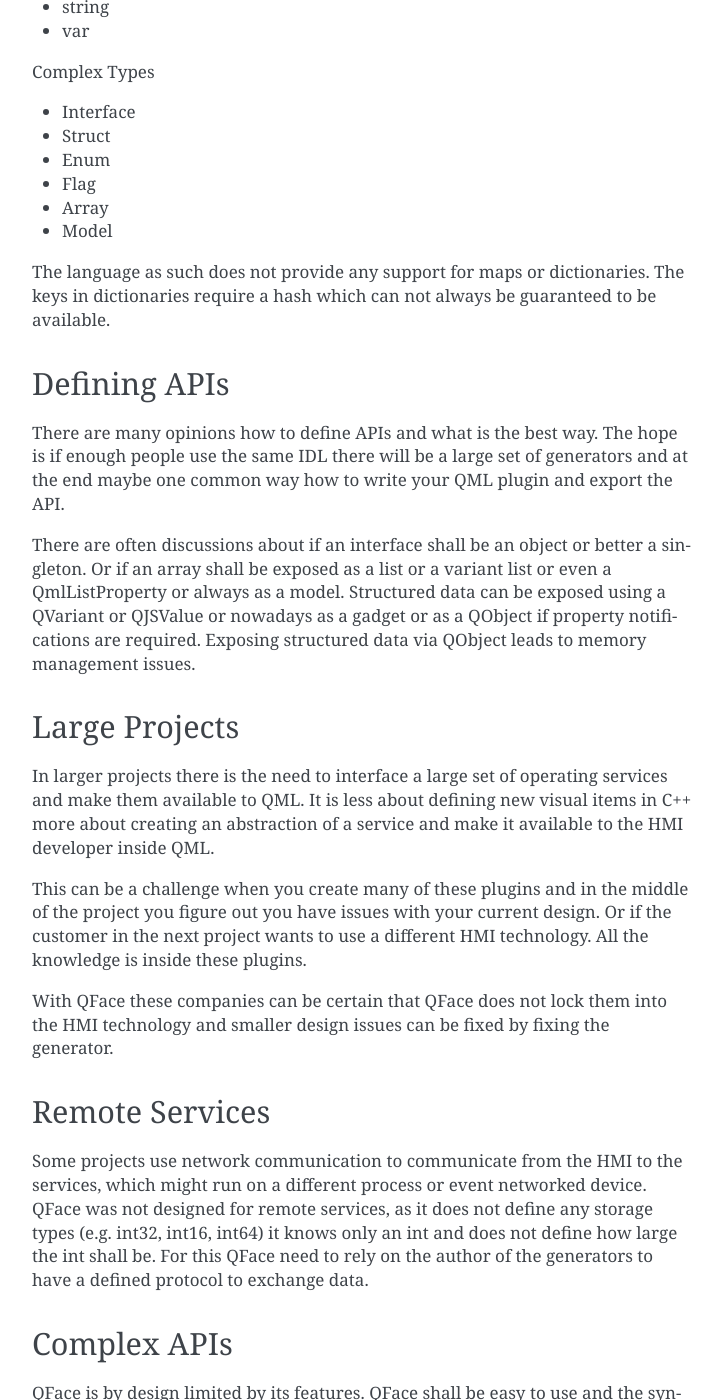
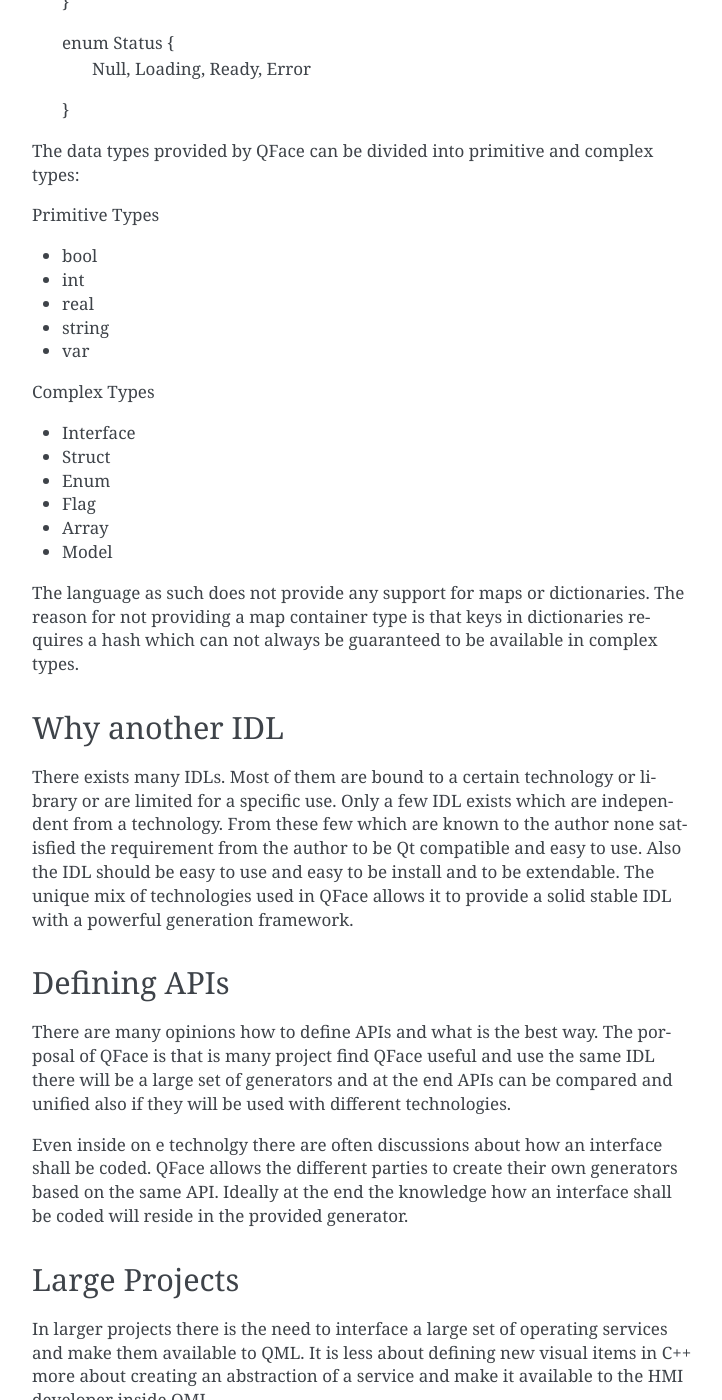
Before and after one commit to Pelagicore/qface, a Sphinx documentation site: the page built from docs/motivation.rst, in a window 1280 px wide and 1400 px high, scrolled down 605 px. Shown: the whole window, without its empty margins (388-1110 px from the left). Built offline with Sphinx 7.4.7, drawn with Linux system fonts in a browser that asks for light colours; some of the changed text lies outside the part shown.

Commit message:
Updated motivation to add a short description why a new IDL

```diff
--- a/docs/motivation.rst
+++ b/docs/motivation.rst
@@ -7,7 +7,24 @@
 The IDL
 =======
 
-The IDL uses common API concept such as modules, interfaces, properties, structs and enums/flags. Additional it knows about lists and models. A list is an array of primitive or complex types. A model is an indicator for large data sets which are typical used vian a defined interface or via pagination.
+The IDL uses common API concept such as modules, interfaces, properties, structs and enums/flags. Additional it knows about lists and models. A list is an array of primitive or complex types. A model is an indicator for large data sets which are typical used via a defined interface or via pagination.
+
+... code-block:: js
+
+    module org.example 1.0
+
+    interface Echo {
+        string message;
+        void echo(string message);
+        signal broadcast(string message);
+        Status status;
+    }
+
+    enum Status {
+        Null, Loading, Ready, Error
+    }
+
+
 
 The data types provided by QFace can be divided into primitive and complex types:
 
@@ -28,14 +45,20 @@
 * Array
 * Model
 
-The language as such does not provide any support for maps or dictionaries. The keys in dictionaries require a hash which can not always be guaranteed to be available.
+The language as such does not provide any support for maps or dictionaries. The reason for not providing a map container type is that keys in dictionaries requires a hash which can not always be guaranteed to be available in complex types.
+
+Why another IDL
+===============
+
+There exists many IDLs. Most of them are bound to a certain technology or library or are limited for a specific use. Only a few IDL exists which are independent from a technology. From these few which are known to the author none satisfied the requirement from the author to be Qt compatible and easy to use. Also the IDL should be easy to use and easy to be install and to be extendable. The unique mix of technologies used in QFace allows it to provide a solid stable IDL with a powerful generation framework.
+
 
 Defining APIs
 =============
 
-There are many opinions how to define APIs and what is the best way. The hope is if enough people use the same IDL there will be a large set of generators and at the end maybe one common way how to write your QML plugin and export the API.
+There are many opinions how to define APIs and what is the best way. The porposal of QFace is that is many project find QFace useful and use the same IDL there will be a large set of generators and at the end APIs can be compared and unified also if they will be used with different technologies.
 
-There are often discussions about if an interface shall be an object or better a singleton. Or if an array shall be exposed as a list or a variant list or even a QmlListProperty or always as a model. Structured data can be exposed using a QVariant or QJSValue or nowadays as a gadget or as a QObject if property notifications are required. Exposing structured data via QObject leads to memory management issues.
+Even inside on e technolgy there are often discussions about how an interface shall be coded. QFace allows the different parties to create their own generators based on the same API. Ideally at the end the knowledge how an interface shall be coded will reside in the provided generator.
 
 Large Projects
 ==============
```
